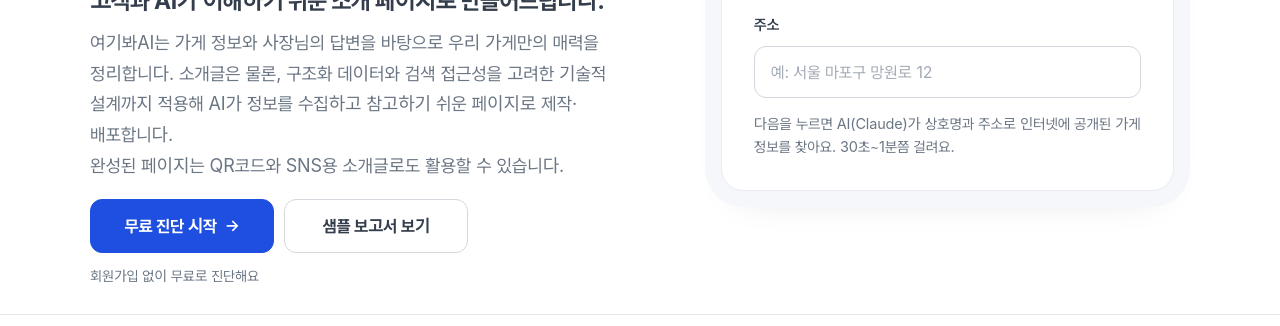
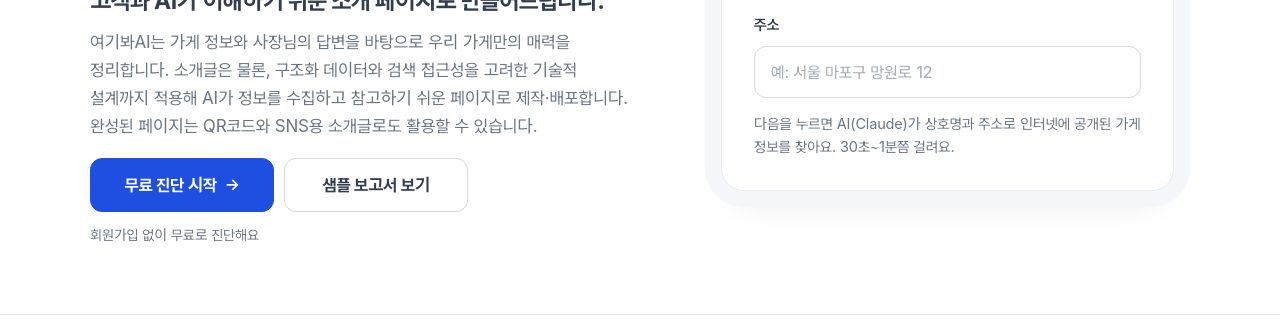
Before and after one commit to whdvy77796-cell/kkumsu, a website with bundled scripts: page public/index.html in a window 1280 px wide. Shown: the part 405-731 px from the top of the page. Built offline with nearby package versions, Linux system fonts and the light colour scheme; a web font is replaced by a local one.

Commit message:
Reduce introduction text size slightly

```diff
--- a/public/styles.css
+++ b/public/styles.css
@@ -146,7 +146,7 @@ input[type=text]:focus, textarea:focus { outline: none; border-color: var(--bran
 .hero { margin: 0 0 28px; }
 .hero h1 { font-size: 30px; line-height: 1.3; margin: 0 0 14px; }
 .hero .hero-sub { font-size: 19px; font-weight: 700; line-height: 1.45; letter-spacing: -0.025em; color: var(--ink-2); margin: 0 0 8px; }
-.hero .hero-desc { font-size: 16px; line-height: 1.7; color: var(--muted); margin: 0 0 20px; }
+.hero .hero-desc { font-size: 15px; line-height: 1.65; color: var(--muted); margin: 0 0 20px; }
 .hero .hero-trust { font-size: 15px; font-weight: 600; line-height: 1.65; color: var(--brand-ink); background: var(--brand-soft); border-radius: 14px; padding: 14px 18px; margin: 0; }
 #startCard h2 { margin-bottom: 4px; }
 #startCard .small.muted { margin: 14px 0 0; }
@@ -161,7 +161,7 @@ input[type=text]:focus, textarea:focus { outline: none; border-color: var(--bran
 @media (min-width: 768px) {
   .hero h1 { font-size: 40px; line-height: 1.25; letter-spacing: -0.04em; }
   .hero .hero-sub { font-size: 21px; }
-  .hero .hero-desc { font-size: 17px; }
+  .hero .hero-desc { font-size: 16px; }
   .hero .hero-trust { font-size: 16px; }
 }
 /* 넓은 화면: 왼쪽 소개 · 오른쪽 첫 질문 */
@@ -176,7 +176,7 @@ body[data-page="home"] #view, body[data-page="home"] .navbar .wrap { max-width:
   body[data-page="home"] #view > .privacy-card { grid-column: 2; grid-row: 3; margin: 64px 0 0; align-self: stretch; }
   .hero h1 { font-size: 48px; line-height: 1.22; }
   .hero .hero-sub { font-size: 23px; margin-bottom: 10px; }
-  .hero .hero-desc { font-size: 18px; margin-bottom: 26px; }
+  .hero .hero-desc { font-size: 17px; margin-bottom: 26px; }
   .hero .hero-trust { padding: 16px 20px; }
 }
 
```
